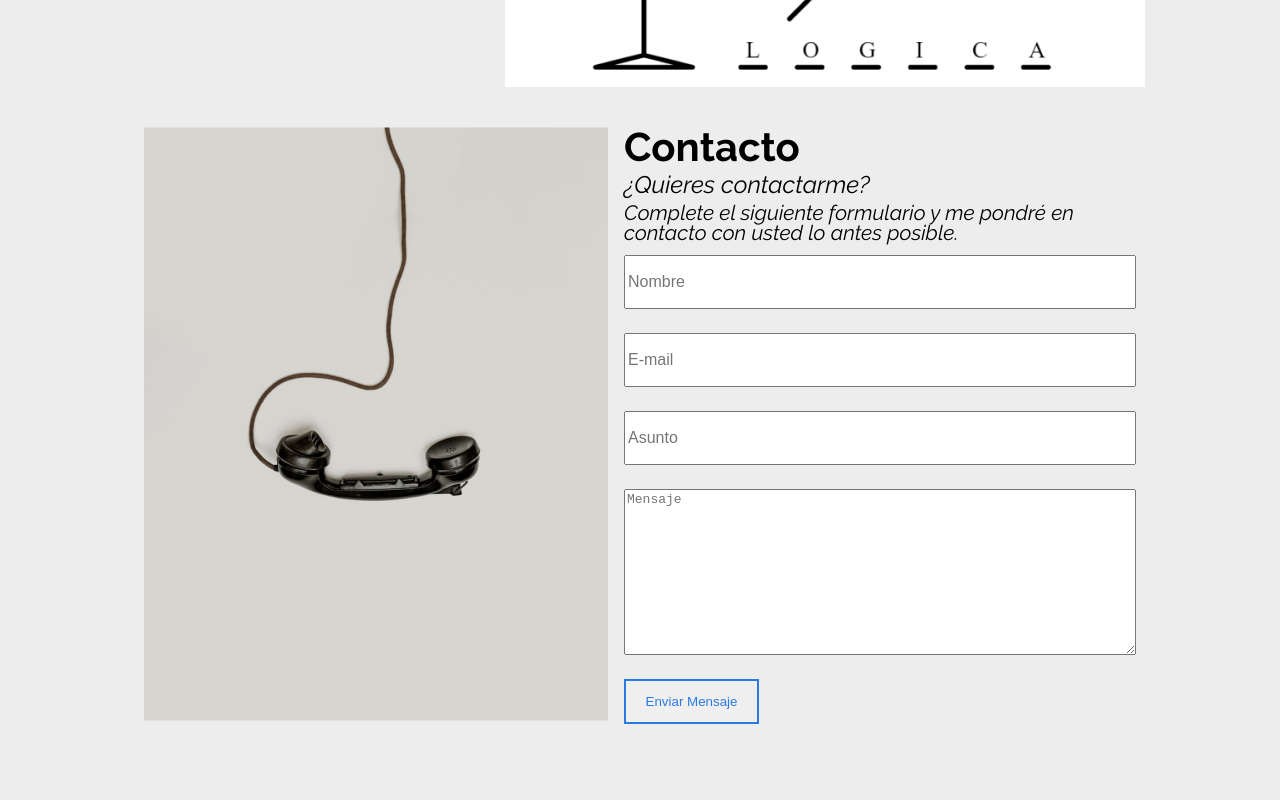
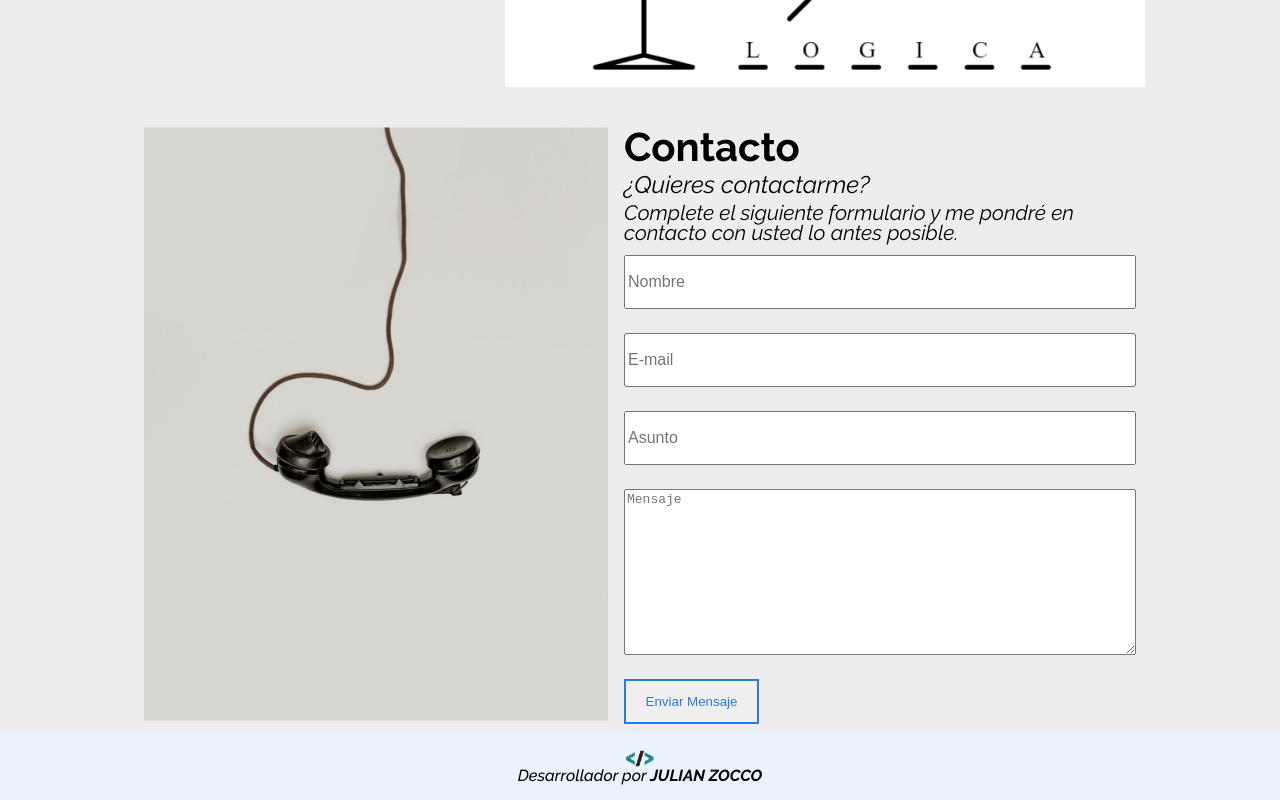
Before and after one commit to zoccojulian/challenge-03-julian, a plain HTML site: page index.html in a window 1280 px wide. Shown: the part 2786-3586 px from the top of the page. Before the commit the page ends 3518 px from the top, so only its background shows below. Drawn offline with Linux system fonts and the light colour scheme.

Commit message:
Agregado de Footer

```diff
--- a/css/style.css
+++ b/css/style.css
@@ -366,7 +366,29 @@ body{
     color: #EAF2FD;
 }
 
+footer{
+    width: 100%;
+    display: flex;
+    flex-direction: column;
+    align-items: center;
+    padding: 1rem 0;
+    background: #EAF2FD;
+}
 
+footer img{
+    width: 30px;
+}
+
+footer h3{
+    font-size: 1em;
+    font-weight: 500;
+    font-style: italic;
+}
+
+footer h3 em{
+    font-weight: 700;
+    text-transform: uppercase;
+}
 
 /*---------TABLET-------------------------------*/
 
@@ -535,6 +557,9 @@ body{
 
 
     /*header*/
+    .header{
+        padding: 0.5rem 1rem;
+    }
 
     .header h3 img{
         width: 25px;
--- a/index.html
+++ b/index.html
@@ -266,11 +266,12 @@
                         <input type="submit" value="Enviar Mensaje" class="enviar">
                     </form>
                 </div>
-
-
             </section>
 
-
+            <footer>
+                <img src="imagenes/logo jz.png" alt="">
+                <h3>Desarrollador por <em>Julian Zocco</em></h3>
+            </footer>
 
         </main>
     </body>
```
